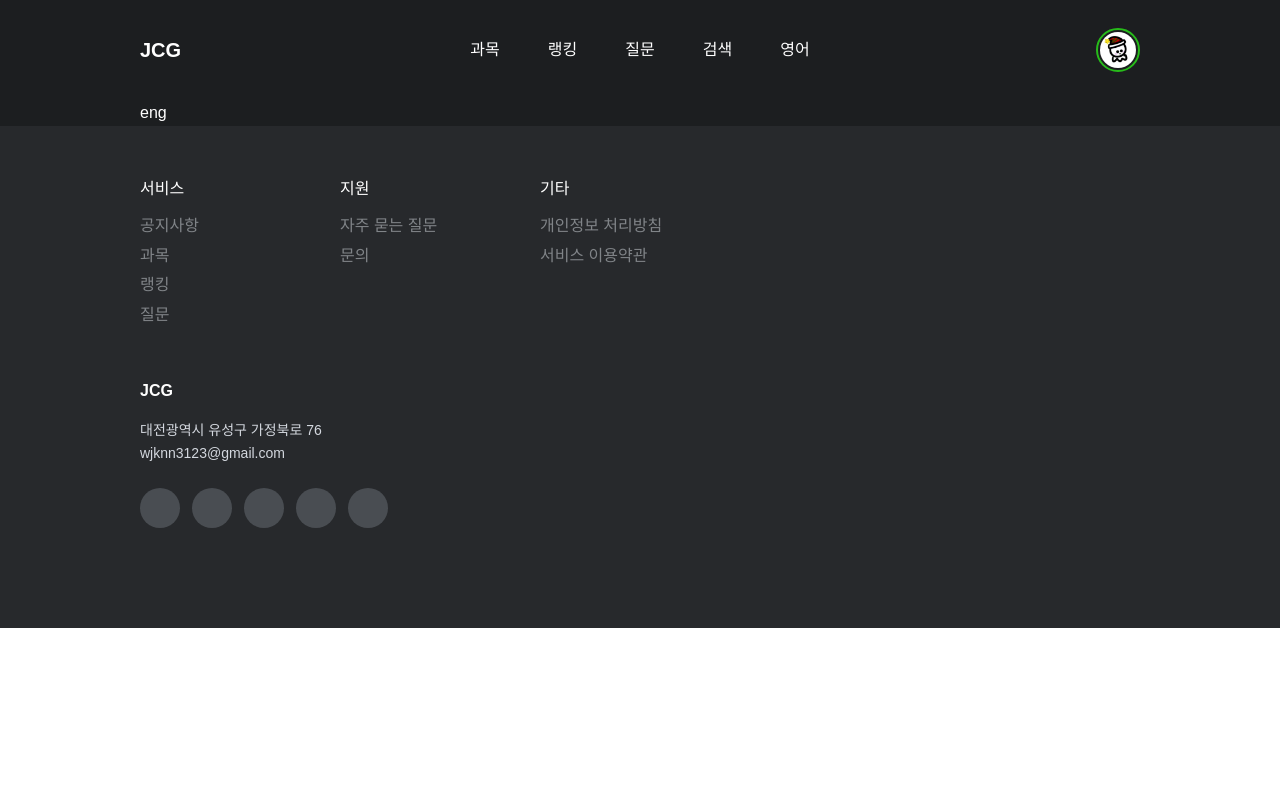
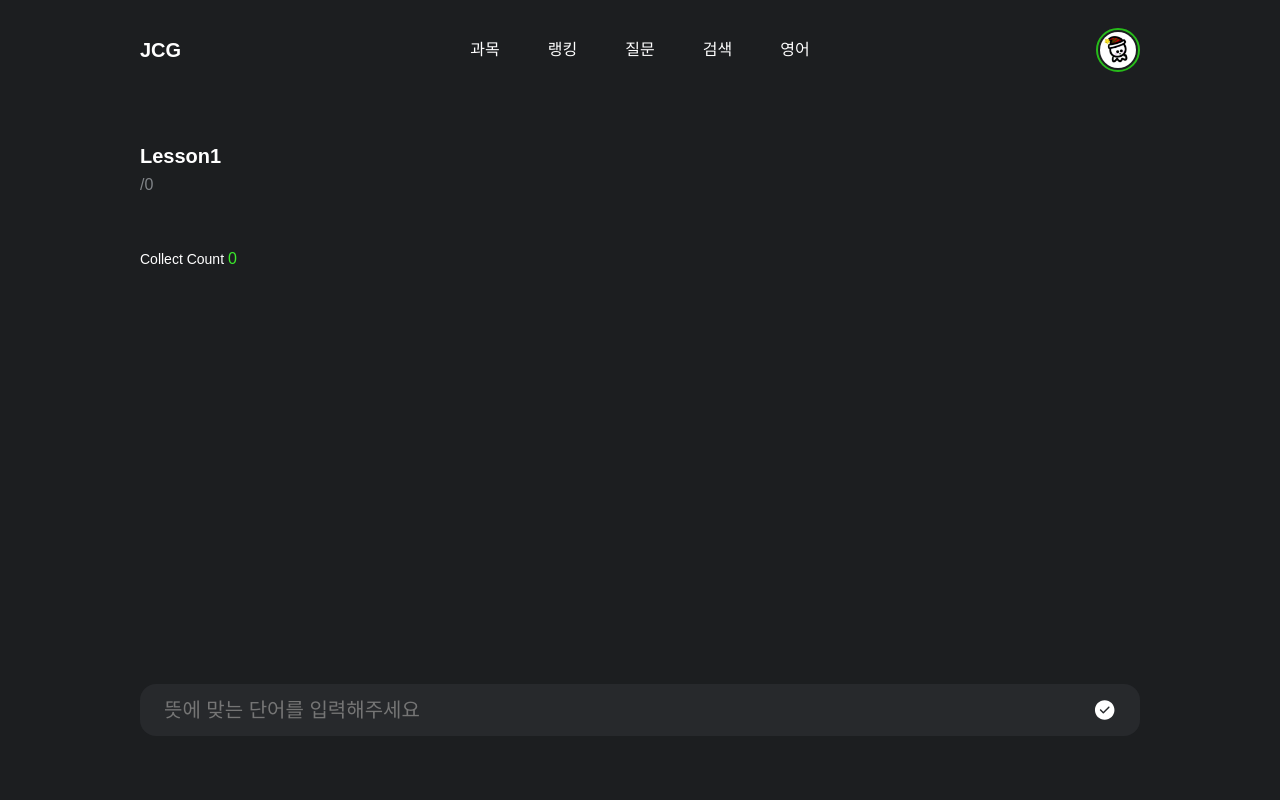
Before and after one commit to DSM-Project-Factory/JCG, a React (Create React App) app: page /english/1 in a window 1280 px wide. Shown: the top 800 px of the page. Built offline with nearby package versions, Linux system fonts and the light colour scheme; what emotion-normalize would draw is missing.

Commit message:
add : EnglishDetail page almost dome

```diff
--- a/src/page/english/EnglishDetail.tsx
+++ b/src/page/english/EnglishDetail.tsx
@@ -1,11 +1,116 @@
-import { Txt } from 'components'
+import { Icon, Txt } from 'components'
+import { useEffect, useState } from 'react'
+import { useParams } from 'react-router-dom'
+import { englishType } from 'types'
+import { lesson4 } from 'assets/english'
+import styled from '@emotion/styled'
+import { colors } from 'constant'
 
 const EnglishDetail = () => {
+  const [data, setData] = useState<englishType[]>()
+  const [index, setIndex] = useState<number>(0)
+  const [collect, setCollect] = useState<number>(0)
+  const [isWord, setIsWord] = useState<boolean>(true)
+  const [answer, setAnswer] = useState<string>('')
+
+  const { id } = useParams()
+
+  const initData = () => {
+    setIsWord(false)
+    setIndex(0)
+    setCollect(0)
+    if (id && id === '4') {
+      setData(lesson4.sort(() => 0.5 - Math.random()))
+    }
+  }
+
+  useEffect(() => {
+    initData()
+  }, [id, isWord])
+
+  const collected = () => {
+    console.log('you collected!')
+    setAnswer('')
+    setCollect(prev => prev + 1)
+    if (index + 1 === data?.length) {
+      initData()
+    } else {
+      setIndex(prev => prev + 1)
+    }
+  }
+
+  const compareAnswer = () => {
+    console.log("i'm in compare answer")
+    if (isWord) {
+      if (data?.[index].meaning.map(m => answer.replaceAll(' ', '').trim().includes(m.replaceAll(' ', '')))) {
+        collected()
+      }
+    } else {
+      if (answer.trim() === data?.[index].word) {
+        collected()
+      }
+    }
+  }
+
   return (
-    <>
-      <Txt>eng</Txt>
-    </>
+    <Frame>
+      <Txt typography="h3">Lesson{id}</Txt>
+      <Txt color="gray500">
+        {data?.length}/{index}
+      </Txt>
+      <div style={{ margin: '24px 0' }}>
+        <Txt typography="h1">{isWord ? data?.[index].word : data?.[index].meaning.map(txt => txt).join(', ')}</Txt>
+      </div>
+      <Txt typography="p4">
+        Collect Count <Txt color="green500">{collect}</Txt>
+      </Txt>
+      <Fixed>
+        <InputFrame>
+          <Input
+            value={answer}
+            placeholder={isWord ? '단어의 뜻을 입력해주세요' : '뜻에 맞는 단어를 입력해주세요'}
+            onChange={event => setAnswer(event.target.value)}
+            onKeyDown={event => event.key === 'Enter' && compareAnswer()}
+          />
+          <Icon name="checkCircle" color="white" clickable onClick={compareAnswer} />
+        </InputFrame>
+      </Fixed>
+    </Frame>
   )
 }
 
 export default EnglishDetail
+
+const Input = styled.input`
+  width: 100%;
+  font-size: 20px;
+  background-color: transparent;
+  border: none;
+  color: white;
+  &:focus {
+    outline: none;
+  }
+`
+const InputFrame = styled.div`
+  width: calc(1000px - 48px);
+  height: 52px;
+  border-radius: 16px;
+  background-color: ${colors.gray700};
+  display: flex;
+  align-items: center;
+  padding: 0 24px;
+`
+const Fixed = styled.div`
+  display: flex;
+  justify-content: center;
+  width: 100%;
+  position: fixed;
+  bottom: 64px;
+  left: 0;
+`
+const Frame = styled.div`
+  display: flex;
+  flex-direction: column;
+  padding: 40px 0 160px;
+  min-height: 68vh;
+`
```
